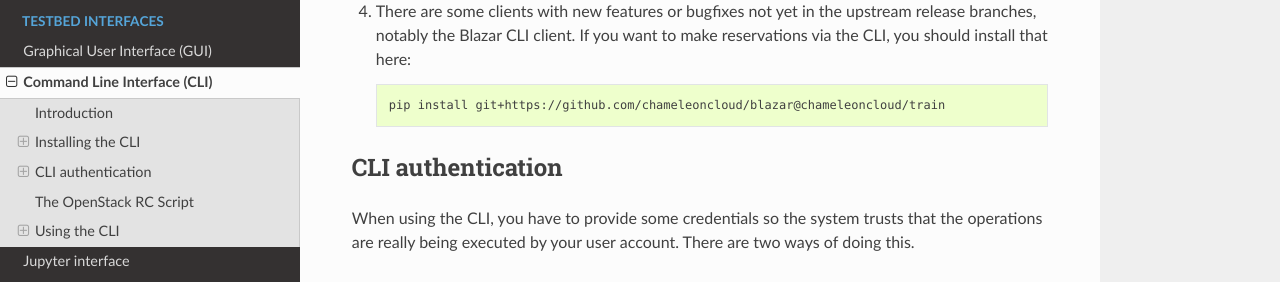
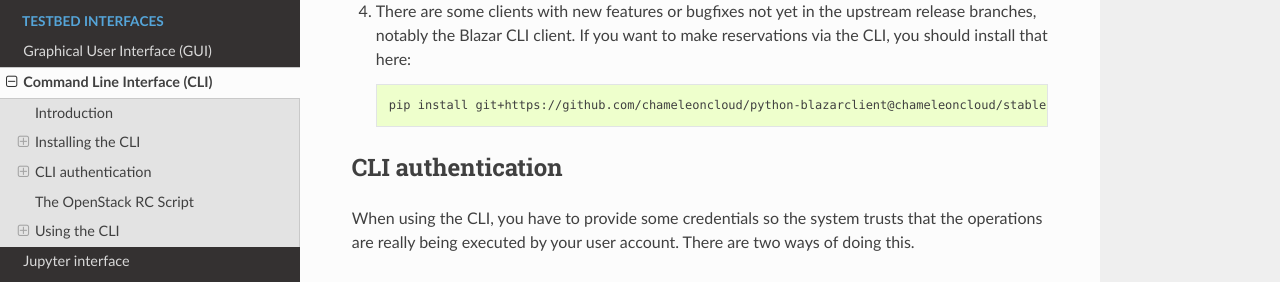
Before and after one commit to ChameleonCloud/docs, a Sphinx documentation site: the page built from source/technical/cli.rst, in a window 1280 px wide and 900 px high, scrolled down 776 px. Shown: the part 162-444 px from the top of the window. Built offline with Sphinx 7.4.7 and the Read the Docs theme 2.0.0, drawn with Linux system fonts in a browser that asks for light colours; part of the change alters nothing that is shown.

Commit message:
Fix blazarclient install URL to use our fork

```diff
--- a/source/technical/cli.rst
+++ b/source/technical/cli.rst
@@ -57,7 +57,7 @@ OpenStack Client Installation
 
    .. code-block:: shell
 
-      pip install git+https://github.com/chameleoncloud/blazar@chameleoncloud/train
+      pip install git+https://github.com/chameleoncloud/python-blazarclient@chameleoncloud/stable/train
 
 .. _cli-authentication:
 
```
